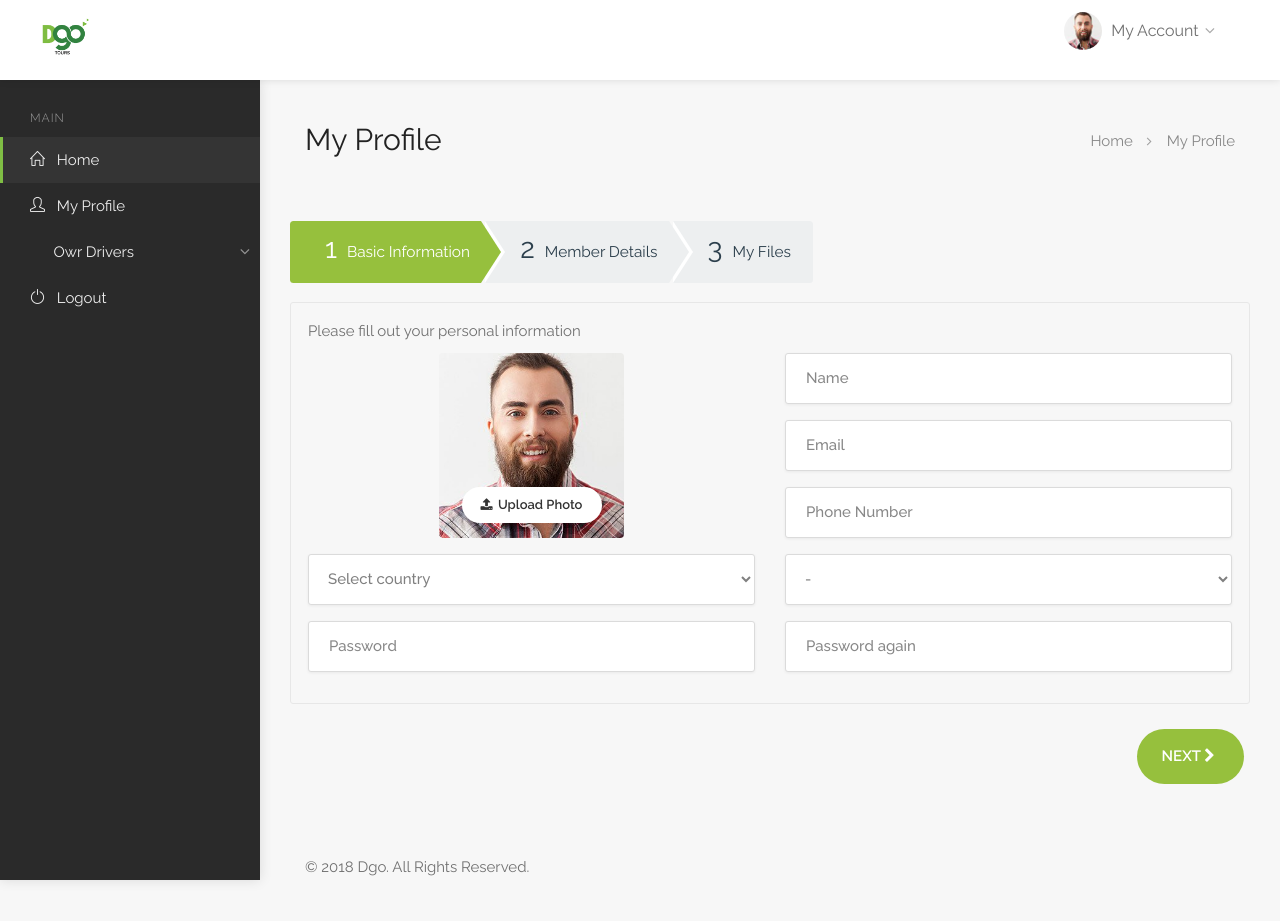
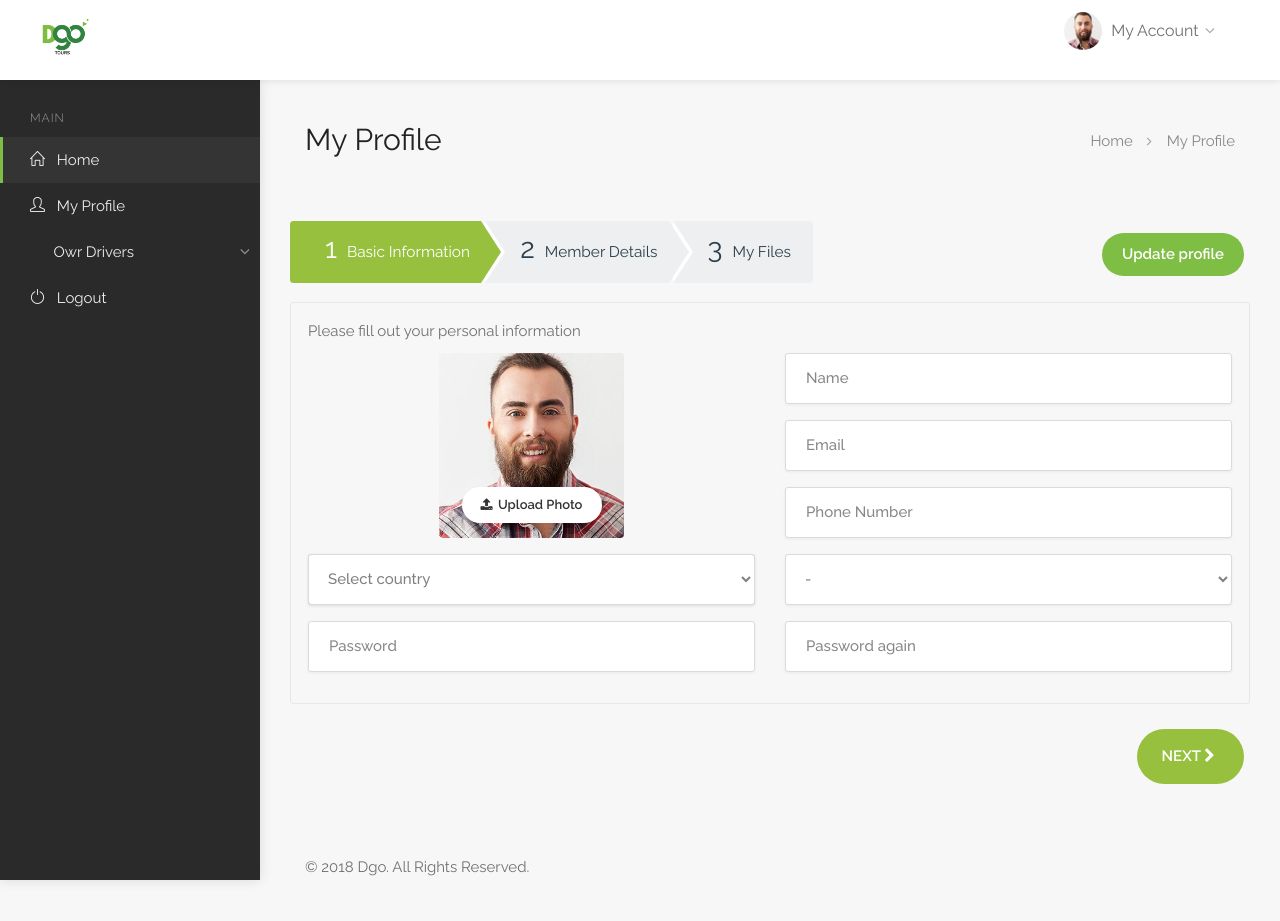
Before and after one commit to hamza202/nour3, a PHP site: page /my-profile.php in a window 1280 px wide. Run offline with PHP 8.4, Linux system fonts and the light colour scheme; some libraries are stand-ins or nearby versions; some web fonts are replaced.

Commit message:
First commit

```diff
--- a/css/costume.css
+++ b/css/costume.css
@@ -989,7 +989,23 @@ span.status.reject{
 .datepicker-blue  .ui-widget-header,.datepicker-blue .ui-state-default, .datepicker-blue .ui-widget-content .ui-state-default, .datepicker-blue .ui-widget-header .ui-state-default{
     background: #771aaf;
 }
+.tsf-nav-step{
+    position: relative;
+}
+.tsf-nav-step .update-btn{
+    position: absolute;
+    right: 0;
+    top: 16px;
+}
+@media (max-width: 767px) {
 
+    .tsf-nav-step .update-btn{
+        position: static;
+        margin: 0 auto;
+        display: block;
+        margin-bottom: 15px;
+    }
+}
 /*///////////////////////
 Last update
 ////////////////////////*/
--- a/javascript.php
+++ b/javascript.php
@@ -12,6 +12,7 @@
 <script type="text/javascript" src="scripts/waypoints.min.js"></script>
 <script type="text/javascript" src="scripts/counterup.min.js"></script>
 <script type="text/javascript" src="scripts/tooltips.min.js"></script>
+
 <script type="text/javascript" src="scripts/custom.js"></script>
 <script src="scripts/demo.js"></script>
 <script src="scripts/tsf-wizard-plugin.js"></script>
--- a/my-profile.php
+++ b/my-profile.php
@@ -132,6 +132,7 @@
                     <div class="row">
                         <!-- BEGIN NAV STEP-->
                         <div class="tsf-nav-step ">
+
                             <!-- BEGIN STEP INDICATOR-->
                             <ul class="gsi-step-indicator triangle gsi-style-1  gsi-transition ">
                                 <li class="current" data-target="step-1">
@@ -162,6 +163,9 @@
                                 </li>
                             </ul>
                             <!-- END STEP INDICATOR--->
+                            <button type="submit" class="button update-btn">
+                                Update profile
+                            </button>
                         </div>
                         <!-- END NAV STEP-->
                         <!-- BEGIN STEP CONTAINER -->
@@ -180,11 +184,11 @@
                                             <div class="row">
                                                 <div class="col-md-6">
                                                     <div class="edit-profile-photo">
-                                                        <img class="profile-pic" src="images/user-avatar.jpg" alt="">
+                                                        <img class="profile-pic pic1" src="images/user-avatar.jpg" alt="">
                                                         <div class="change-photo-btn">
                                                             <div class="photoUpload">
                                                                 <span><i class="fa fa-upload"></i> Upload Photo</span>
-                                                                <input   type="file" class="upload file-upload" />
+                                                                <input   type="file" class="upload file-upload up1" />
                                                             </div>
                                                         </div>
                                                     </div>
@@ -215,9 +219,12 @@
                                             <div class="row">
                                                 <div class="col-md-6">
                                                     <div class="form-group">
-                                                        <select class="form-control crs-country" data-region-id="one"
-                                                                required id="sel1">
-                                                        </select>
+                                                        <div class="select-search">
+                                                            <input class="ss_input" type="text" data-select-search="sel1">
+                                                            <select class="form-control crs-country "  data-value="shortcode" data-region-id="one"
+                                                                    required id="sel1">
+                                                            </select>
+                                                        </div>
                                                     </div>
                                                 </div>
                                                 <div class="col-md-6">
@@ -295,22 +302,22 @@
                                             <div class="row">
                                                 <div class="col-md-6">
                                                     <div class="edit-profile-photo">
-                                                        <img class="profile-pic" src="images/user-avatar.jpg" alt="">
+                                                        <img class="profile-pic pic2" src="images/user-avatar.jpg" alt="">
                                                         <div class="change-photo-btn">
                                                             <div class="photoUpload">
                                                                 <span><i class="fa fa-upload"></i> Upload Photo</span>
-                                                                <input   type="file" class="upload file-upload" />
+                                                                <input   type="file" class="upload file-upload up2" />
                                                             </div>
                                                         </div>
                                                     </div>
                                                 </div>
                                                 <div class="col-md-6">
                                                     <div class="edit-profile-photo">
-                                                        <img class="profile-pic" src="images/user-avatar.jpg" alt="">
+                                                        <img class="profile-pic pic3" src="images/user-avatar.jpg" alt="">
                                                         <div class="change-photo-btn">
                                                             <div class="photoUpload">
                                                                 <span><i class="fa fa-upload"></i> Upload Photo</span>
-                                                                <input   type="file" class="upload file-upload" />
+                                                                <input   type="file" class="upload file-upload up3" />
                                                             </div>
                                                         </div>
                                                     </div>
@@ -319,22 +326,22 @@
                                             <div class="row">
                                                 <div class="col-md-6">
                                                     <div class="edit-profile-photo">
-                                                        <img class="profile-pic" src="images/user-avatar.jpg" alt="">
+                                                        <img class="profile-pic pic4" src="images/user-avatar.jpg" alt="">
                                                         <div class="change-photo-btn">
                                                             <div class="photoUpload">
-                                                                <span><i class="fa fa-upload"></i> Upload Photo</span>
-                                                                <input   type="file" class="upload file-upload" />
+                                                                <span><i class="fa fa-upload "></i> Upload Photo</span>
+                                                                <input   type="file" class="upload file-upload up4" />
                                                             </div>
                                                         </div>
                                                     </div>
                                                 </div>
                                                 <div class="col-md-6">
                                                     <div class="edit-profile-photo">
-                                                        <img class="profile-pic" src="images/user-avatar.jpg" alt="">
+                                                        <img class="profile-pic pic5" src="images/user-avatar.jpg" alt="">
                                                         <div class="change-photo-btn">
                                                             <div class="photoUpload">
                                                                 <span><i class="fa fa-upload"></i> Upload Photo</span>
-                                                                <input   type="file" class="upload file-upload" />
+                                                                <input   type="file" class="upload file-upload up5" />
                                                             </div>
                                                         </div>
                                                     </div>
@@ -417,7 +424,63 @@
 include ('javascript.php')
 ?>
 
+<script>
+    var $search = $('[data-select-search]');
+    var $select = ('#sel1');
 
+    $($search).on('keyup change', function(){
+        var search_val = $(this).val();
+
+        if(search_val.length >= 1){
+            $($select).children().each(function(){
+                if(!$(this).text().toLowerCase().match(search_val)){
+                    $(this).hide();
+                }else{
+                    $(this).show();
+                }
+            });
+        }else{
+
+            $($select).children().each(function(){
+                $(this).show();
+                $($select).attr('size', $($select).children().length)
+            });
+
+        }
+    });
+
+    $($search).focus(function(){
+        $($select).attr('size', $($select).children().length)
+        $($select).css('top', $(this).outerHeight());
+        $($select).css('height', "250px");
+        $($select).css('z-idnex', '3');
+        $(this).css('color', 'inherit');
+        $($search).css('background', '#fff');
+
+        function reset(){
+            $($select).attr('size', 1)
+            $($select).css('top', 0);
+            $($select).css('z-idnex', '-1');
+            $($search).css('color', 'transparent');
+            $($search).css('background', 'transparent');
+            $($select).css('height', "51px");
+        }
+
+        //close the list
+        $($select).change(function(){
+            reset();
+        });
+
+        $($search).blur(function(){
+            setTimeout(function(){
+                if(!$($select).is(":focus")){
+                    reset();
+                }
+            }, 50);
+        });
+
+    });
+</script>
 </body>
 
 </html>
```
Also changed, not shown: scripts/custom.js (+96 -2 lines).
